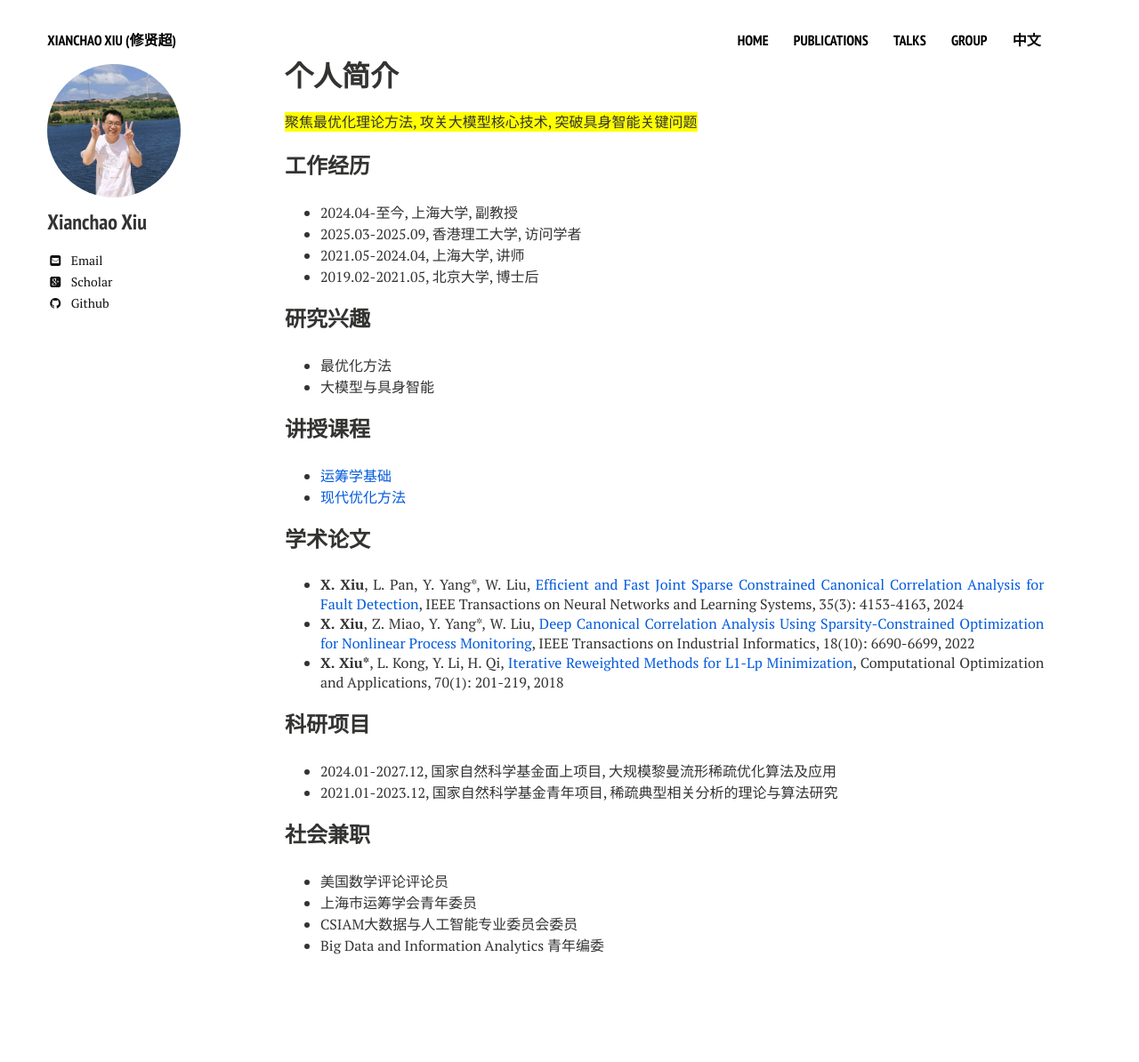
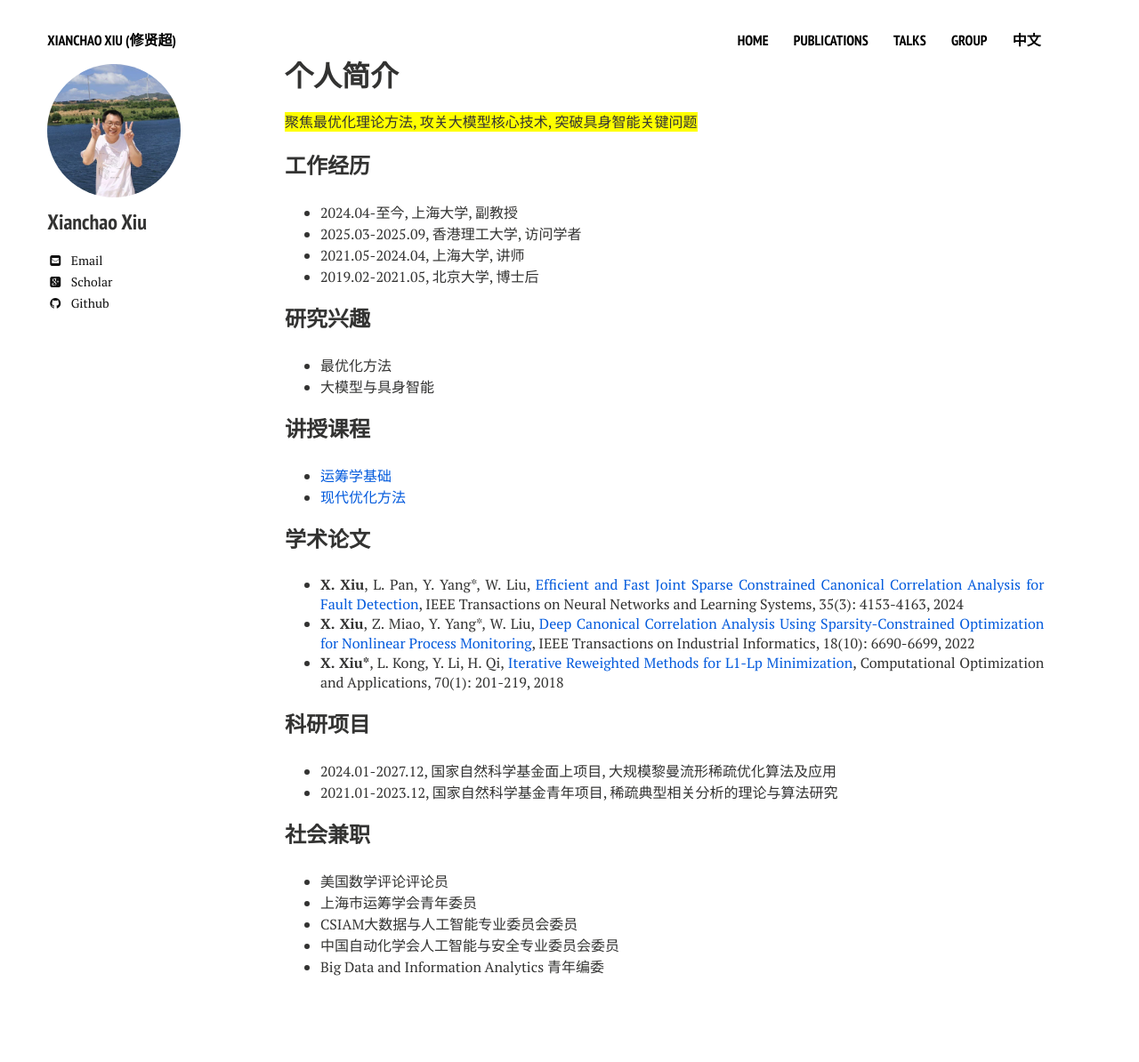
Before and after one commit to xianchaoxiu/xianchaoxiu.github.io, a Jekyll site: the page built from chinese/index.md, in a window 1280 px wide. Shown: the whole page at 89% size. Built offline with Jekyll 4.4.1, drawn with Linux system fonts in a browser that asks for light colours; nearby versions of some CDN libraries; before the commit the page ends 1170 px from its top, so only the background shows below that.

Commit message:
Update index.md

```diff
--- a/chinese/index.md
+++ b/chinese/index.md
@@ -42,4 +42,5 @@ share: false
 * 美国数学评论评论员 <br>
 * 上海市运筹学会青年委员 <br>
 * CSIAM大数据与人工智能专业委员会委员 <br>
+* 中国自动化学会人工智能与安全专业委员会委员 <br>
 * Big Data and Information Analytics 青年编委<br>
```
